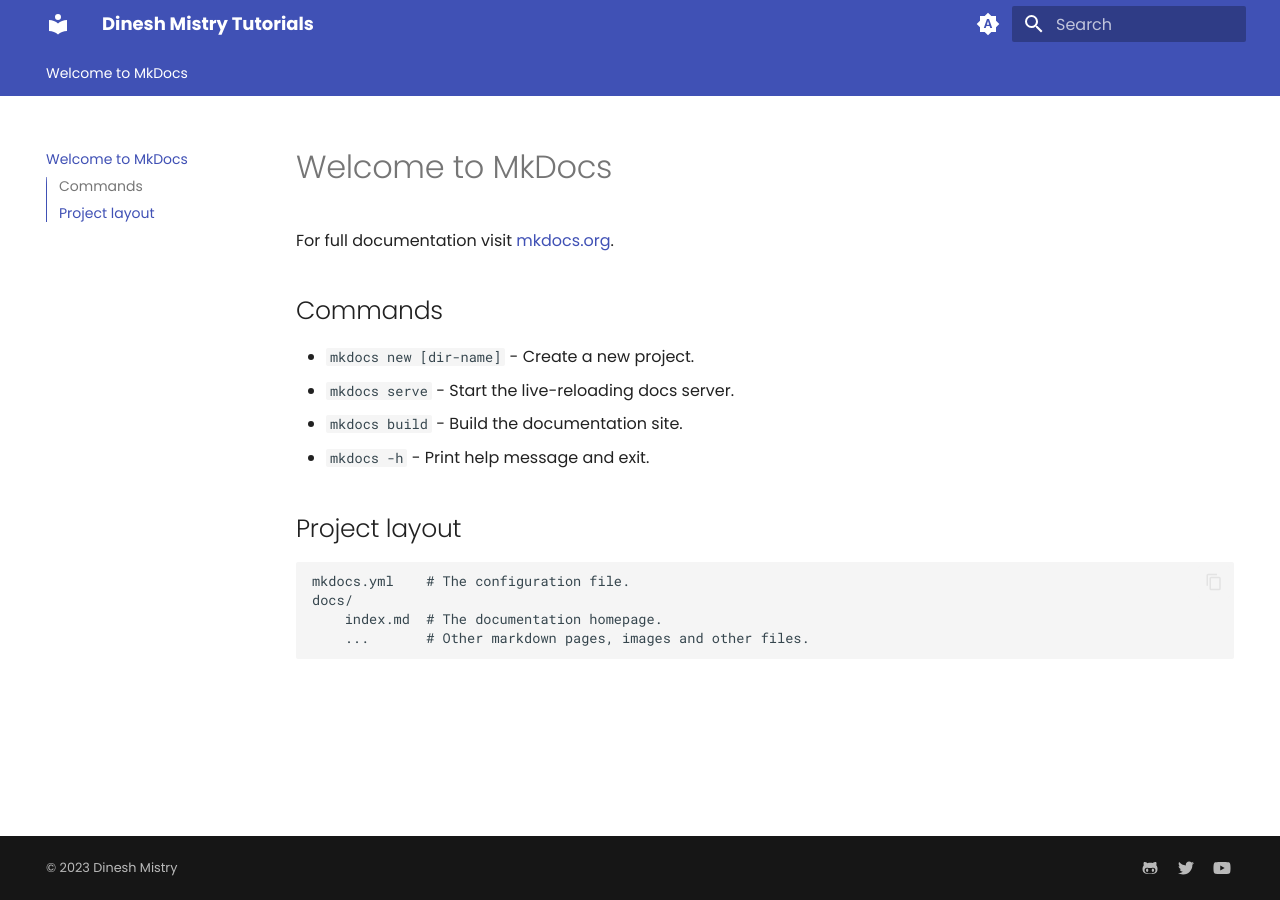
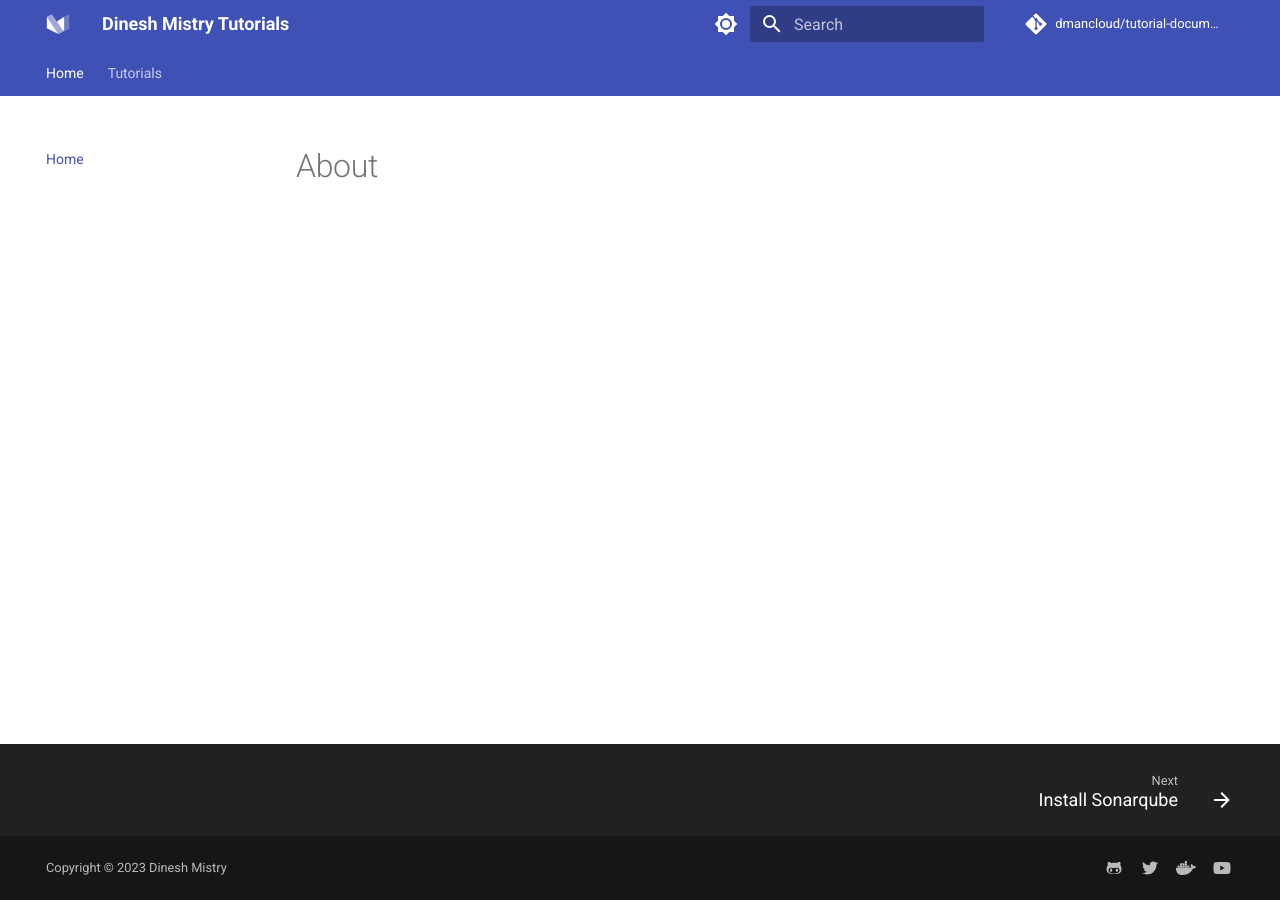
Before and after one commit to dmancloud/tutorial-documentation, an MkDocs documentation site: the page built from docs/index.md, in a window 1280 px wide. Built offline with MkDocs 1.6.1 and Material for MkDocs 9.7.7, drawn with Linux system fonts in a browser that asks for light colours; comment, search, counter and statistics services are not loaded.

Commit message:
updated theme configuration

```diff
--- a/docs/index.md
+++ b/docs/index.md
@@ -1,17 +1 @@
-# Welcome to MkDocs
-
-For full documentation visit [mkdocs.org](https://www.mkdocs.org).
-
-## Commands
-
-* `mkdocs new [dir-name]` - Create a new project.
-* `mkdocs serve` - Start the live-reloading docs server.
-* `mkdocs build` - Build the documentation site.
-* `mkdocs -h` - Print help message and exit.
-
-## Project layout
-
-    mkdocs.yml    # The configuration file.
-    docs/
-        index.md  # The documentation homepage.
-        ...       # Other markdown pages, images and other files.
+# About
--- a/mkdocs.yml
+++ b/mkdocs.yml
@@ -1,65 +1,123 @@
 site_name: Dinesh Mistry Tutorials
+site_author: Dinesh Mistry
+site_description: >-
+  Making DevOps accessible and easy to understand
+
+# Repository
+repo_name: dmancloud/tutorial-documentation
+repo_url: https://github.com/dmancloud/tutorial-documentation
+
 theme:
   name: material
   font:
-    text: Poppins
+    text: Roboto
+    code: Roboto Mono
+
+  favicon: assets/favicon.png
+  icon:
+    logo: logo
+
+  # Plugins
+  plugins:
+    - search:
+        separator: '[\s\-,:!=\[\]()"`/]+|\.(?!\d)|&[lg]t;|(?!\b)(?=[A-Z][a-z])'
+    - minify:
+        minify_html: true
+
   palette:
-    # Palette toggle for automatic mode
-    - media: "(prefers-color-scheme)"
-      scheme: default
-      toggle:
-        icon: material/brightness-auto
-        name: Switch to light mode
-
-    # Palette toggle for light mode
-    - media: "(prefers-color-scheme: light)"
+    - scheme: default
+      primary: indigo
+      accent: indigo
       toggle:
         icon: material/brightness-7
         name: Switch to dark mode
-
-    # Palette toggle for dark mode
-    - media: "(prefers-color-scheme: dark)"
-      scheme: slate
+    - scheme: slate
+      primary: indigo
+      accent: indigo
       toggle:
         icon: material/brightness-4
-        name: Switch to system preference
+        name: Switch to light mode
 
   features:
+    - content.tooltips
+    - navigation.sections
     - navigation.tabs
-    - navigation.sections
-    - toc.integrate
     - navigation.top
+    - navigation.footer
+    - navigation.indexes
+    - navigation.tracking
+    - toc.follow
     - search.suggest
     - search.highlight
+    - search.share
     - content.tabs.link
-    - content.code.annotation
+    - content.code.annotate
     - content.code.copy
+
+
   language: en
 
 extra:
+  annotate:
+    json: [.s2]
   social:
     - icon: fontawesome/brands/github-alt
       link: https://github.com/dmancloud
     - icon: fontawesome/brands/twitter
       link: https://twitter.com/dineshmistry
+    - icon: fontawesome/brands/docker
+      link: https://hub.docker.com/u/dmancloud
     - icon: fontawesome/brands/youtube
       link: https://www.youtube.com/@dineshmistry
   generator: false
 
-
+# Extensions
 markdown_extensions:
+  - abbr
+  - admonition
+  - attr_list
+  - def_list
+  - footnotes
+  - md_in_html
+  - toc:
+      permalink: true
+  - pymdownx.arithmatex:
+      generic: true
+  - pymdownx.betterem:
+      smart_enable: all
+  - pymdownx.caret
+  - pymdownx.details
+  - pymdownx.emoji:
+      emoji_generator: !!python/name:materialx.emoji.to_svg
+      emoji_index: !!python/name:materialx.emoji.twemoji
   - pymdownx.highlight:
       anchor_linenums: true
+      line_spans: __span
+      pygments_lang_class: true
   - pymdownx.inlinehilite
-  - pymdownx.snippets
-  - admonition
-  - pymdownx.arithmatex:
-      generic: true
-  - footnotes
-  - pymdownx.details
-  - pymdownx.superfences
+  - pymdownx.keys
+  - pymdownx.magiclink:
+      repo_url_shorthand: true
+      user: squidfunk
+      repo: mkdocs-material
   - pymdownx.mark
-  - attr_list
+  - pymdownx.smartsymbols
+  - pymdownx.superfences:
+      custom_fences:
+        - name: mermaid
+          class: mermaid
+          format: !!python/name:pymdownx.superfences.fence_code_format
+  - pymdownx.tabbed:
+      alternate_style: true
+  - pymdownx.tasklist:
+      custom_checkbox: true
+  - pymdownx.tilde
 
 copyright: |
-  &copy; 2023 Dinesh Mistry</a>
+  Copyright &copy; 2023 Dinesh Mistry</a>
+
+nav:
+  - Home: index.md
+  - Tutorials:
+    - Install Sonarqube: install-sonarqube.md
+    - Install Jenkins: install-jenkins.md
```
Also changed, not shown: docs/install-jenkins.md (added, +1 -0 lines), docs/install-sonarqube.md (added, +1 -0 lines), requirements.txt (+11 -3 lines), 1 other file.
